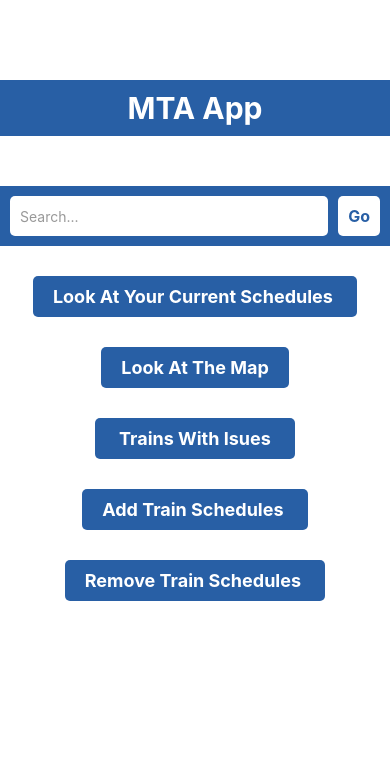
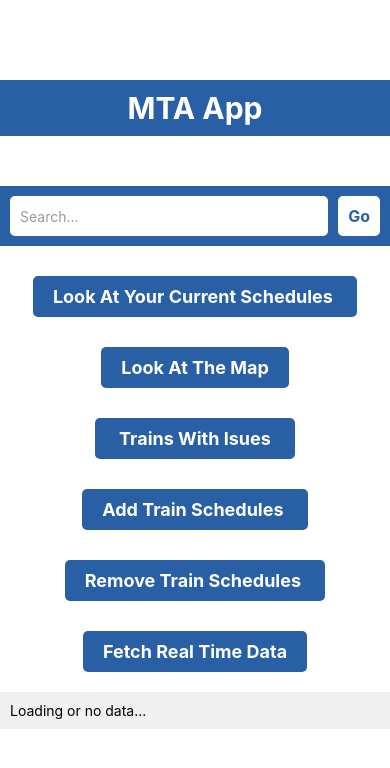
Before and after one commit to Josefbautista94/mta-app, a React Native app: screen / in a window 390 px wide. Shown: the top 768 px of the page. Built offline with nearby package versions, Linux system fonts and the light colour scheme.

Commit message:
integrated a mta api and added it to a .env file

```diff
--- a/App.tsx
+++ b/App.tsx
@@ -1,15 +1,68 @@
-import React, { useState } from 'react';
-import { StyleSheet, View, Text, Image, TouchableOpacity, Alert,TextInput } from 'react-native';
-import { StatusBar } from 'expo-status-bar';
+import React, { useState } from "react";
+import {
+  StyleSheet,
+  View,
+  Text,
+  Image,
+  TouchableOpacity,
+  Alert,
+  TextInput,
+} from "react-native";
+import { StatusBar } from "expo-status-bar";
+import axios from "axios";
+import protobuf from "protobufjs";
+import GtfsRealtimeBindings from "gtfs-realtime-bindings";
+import { FeedMessage } from 'gtfs-realtime-bindings';
+import { MTA_API_KEY } from '@env'; // Ensure you have installed and configured react-native-dotenv
+
+
+const API_ENDPOINT = `https://api-endpoint.mta.info/Dataservice/mtagtfsfeeds/nyct%2Fgtfs-ace`;
 
 export default function App() {
-  const handlePress = () => Alert.alert('Button Pressed', 'You pressed the button!');
+  const handlePress = () =>
+    Alert.alert("Button Pressed", "You pressed the button!");
 
-  const [searchQuery, setSearchQuery] = useState('');
+  const [searchQuery, setSearchQuery] = useState("");
+  const [realTimeData, setRealTimeData] = useState<FeedMessage | null>(null);
 
   const handleSearch = () => {
-    console.log('Search for:', searchQuery);
+    console.log("Search for:", searchQuery);
     // Here you would typically make an API call with the search query
+  };
+  const fetchRealTimeData = () => {
+    // Replace '<FEED_URI>' with the actual feed URI and '<Api Key>' with your actual API key
+    axios
+    .get(API_ENDPOINT, {
+      responseType: "arraybuffer",
+      headers: { "x-api-key": MTA_API_KEY }, // Now using the environment variable
+    })
+        .then(response => {
+          // Decode the response with the GTFS bindings
+          const feed = GtfsRealtimeBindings.transit_realtime.FeedMessage.decode(new Uint8Array(response.data));
+          setRealTimeData(feed); // Update the state with the new data
+        })
+        .catch(error => {
+          console.error("Error fetching MTA data:", error);
+          setRealTimeData(null); // Reset the state if there's an error
+        });
+    };
+
+    const renderRealTimeData = () => {
+      if (realTimeData && realTimeData.entity) {
+        return realTimeData.entity.map((entity, index) => {
+          if (entity.tripUpdate && entity.tripUpdate.trip) {
+            return (
+              <View key={index} style={styles.dataItem}>
+                <Text style={styles.dataText}>
+                  {`Trip ID: ${entity.tripUpdate.trip.tripId}`}
+                </Text>
+              </View>
+            );
+          }
+          return null; // or some placeholder component indicating missing trip data
+        }).filter(component => component !== null); // this will remove any null values from the resulting array
+      }
+      return <Text>No data available.</Text>;
     };
 
   return (
@@ -47,7 +100,14 @@
       <TouchableOpacity style={styles.button} onPress={handlePress}>
         <Text style={styles.buttonText}>Remove Train Schedules </Text>
       </TouchableOpacity>
+      <TouchableOpacity style={styles.button} onPress={fetchRealTimeData}>
+        <Text style={styles.buttonText}>Fetch Real Time Data</Text>
+      </TouchableOpacity>
 
+      {/* Container to display real-time data */}
+      <View style={styles.realTimeDataContainer}>
+        {realTimeData ? renderRealTimeData() : <Text>Loading or no data...</Text>}
+      </View>
     </View>
   );
 }
@@ -55,68 +115,80 @@
 const styles = StyleSheet.create({
   container: {
     flex: 1,
-    backgroundColor: '#fff',
+    backgroundColor: "#fff",
   },
   header: {
-    backgroundColor: 'rgb(40, 95, 165)',
+    backgroundColor: "rgb(40, 95, 165)",
     marginTop: 80,
     marginBottom: 50,
     padding: 10,
-    alignItems: 'center',
-    justifyContent: 'center',
-
+    alignItems: "center",
+    justifyContent: "center",
   },
   headerText: {
     fontSize: 30,
-    fontWeight: 'bold',
-    color: '#fff',
-
-
+    fontWeight: "bold",
+    color: "#fff",
   },
 
   button: {
     marginTop: 30,
-    backgroundColor: 'rgb(40, 95, 165)',
+    backgroundColor: "rgb(40, 95, 165)",
     paddingVertical: 10, // Make sure this vertical padding is enough
     paddingHorizontal: 20,
     borderRadius: 5,
-    alignSelf: 'center',
-
+    alignSelf: "center",
   },
   buttonText: {
-  color: '#fff',
-  fontWeight: 'bold',
+    color: "#fff",
+    fontWeight: "bold",
 
     fontSize: 18,
-  textAlign: 'center', // Add this line to ensure text is centered horizontally
+    textAlign: "center", // Add this line to ensure text is centered horizontally
   },
   searchContainer: {
-  flexDirection: 'row',
+    flexDirection: "row",
     paddingTop: 10,
     paddingHorizontal: 10,
     paddingBottom: 10,
-  backgroundColor: 'rgb(40, 95, 165)', // or another color that fits your design
+    backgroundColor: "rgb(40, 95, 165)", // or another color that fits your design
   },
   searchInput: {
     flex: 1,
     height: 40,
-  backgroundColor: '#fff',
+    backgroundColor: "#fff",
     paddingHorizontal: 10,
     borderRadius: 5,
   },
   searchButton: {
-  backgroundColor: '#fff',
+    backgroundColor: "#fff",
     borderRadius: 5,
     marginLeft: 10,
-  alignItems: 'center',
-  justifyContent: 'center',
+    alignItems: "center",
+    justifyContent: "center",
     padding: 10,
   },
   searchButtonText: {
-  color: 'rgb(40, 95, 165)',
+    color: "rgb(40, 95, 165)",
     fontSize: 16,
-  fontWeight: 'bold',
+    fontWeight: "bold",
+  },
 
+  realTimeDataContainer: {
+    marginTop: 20,
+    padding: 10,
+    backgroundColor: '#f0f0f0' // choose an appropriate background color
+  },
+  dataItem: {
+    // styling for each data item
+    marginBottom: 5,
+    padding: 10,
+    backgroundColor: '#fff',
+    borderRadius: 5,
+  },
+  dataText: {
+    // styling for the text of each data item
+    fontSize: 16,
   },
 
 });
--- a/babel.config.js
+++ b/babel.config.js
@@ -2,5 +2,15 @@
   api.cache(true);
   return {
     presets: ['babel-preset-expo'],
+    plugins: [
+      ["module:react-native-dotenv", {
+        "moduleName": "@env",
+        "path": ".env",
+        "blocklist": null,
+        "allowlist": null,
+        "safe": false,
+        "allowUndefined": true
+      }]
+    ],
   };
 };
--- /dev/null
+++ b/env.d.ts
@@ -0,0 +1,5 @@
+// env.d.ts
+declare module '@env' {
+    export const MTA_API_KEY: string;
+    // Add more variables here if necessary
+  }
```
Also changed, not shown: package.json (+6 -1 lines), tsconfig.json (+8 -2 lines), 2 other files (tests, documents, lock files or other folders). Lines whose indentation alone changed are shown as unchanged.
